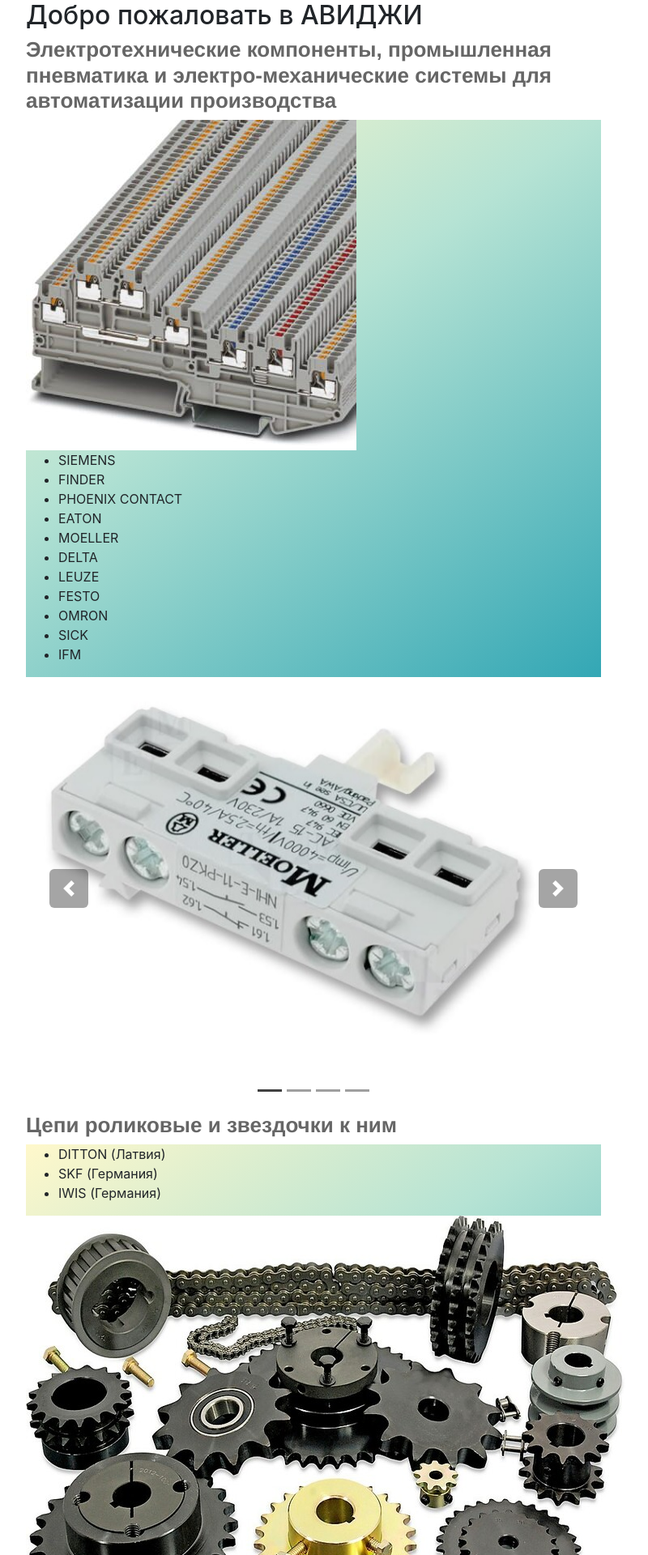
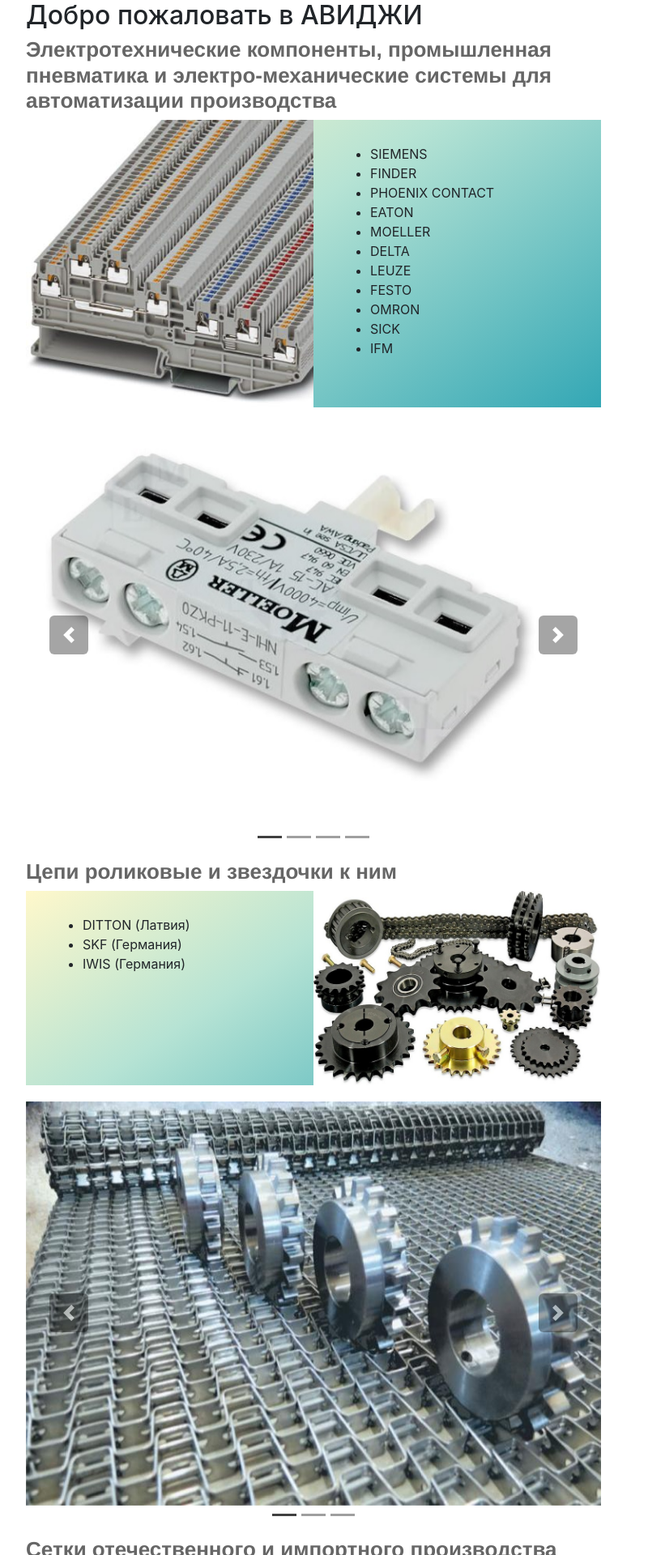
Before and after one commit to ondrosru/Practice-site, a PHP site: page / in a window 1280 px wide. Shown: the top 1920 px of the page at 81% size, without its empty margins (253-1053 px from the left). Run offline with PHP 8.4, Linux system fonts and the light colour scheme.

Commit message:
изменение padding и выравниевание по центру

```diff
--- a/app/pages/production/production.php
+++ b/app/pages/production/production.php
@@ -3,10 +3,8 @@
 </header>
 <h3>Электротехнические компоненты, промышленная пневматика и электро-механические системы для автоматизации производства</h3>
 <div class="gradient_style">
-    <div class="img_block">
-        <img src="../../public/images/back_1.jpg">
-    </div>
-    <div>
+    <img class="left_block img_gradient" src="../../public/images/back_1.jpg">
+    <div class="list_gradient right_block">
 	   <ul>
 		<li>SIEMENS</li>
 		<li>FINDER</li>
@@ -58,18 +56,15 @@
 </div>
 
 <h3>Цепи роликовые и звездочки к ним</h3>
-
 <div class="gradient_style">
-    <div>
+    <div class="left_block list_gradient">
 	   <ul>
 		<li>DITTON (Латвия)</li>
 		<li>SKF (Германия)</li>
 		<li>IWIS (Германия)</li>
 	   </ul>
     </div>
-    <div class="img_block">
-        <img src="../../public/images/back_2.jpg">
-    </div>
+    <img class="right_block img_gradient" src="../../public/images/back_2.jpg">
 </div>
 <div id="carousel2" class="carousel slide" data-ride="carousel">
     <div class="carousel-inner">
@@ -104,15 +99,13 @@
 
 <h3>Сетки отечественного и импортного производства</h3>
 <div class="gradient_style">
-    <div class="img_block">
-        <img src="../../public/images/back_3.jpg">
-    </div>
-    <div>
-	<ul>
+    <img class="left_block img_gradient" src="../../public/images/back_3.jpg">
+    <div class="right_block list_gradient">
+	   <ul>
 		<li>Транспортные</li>
 		<li>Глазированные</li>
-	</ul>
-	<p>Комплектующие к ним</p>
+	   </ul>
+	   <p>Комплектующие к ним</p>
     </div>
 </div>
 <div id="carousel3" class="carousel slide" data-ride="carousel">
@@ -148,14 +141,12 @@
 
 <h3>Вакуумные присоски</h3>
 <div class="gradient_style">
-    <div>
+    <div class="left_block list_gradient">
 	<ul>
 		<li>FIPA</li>
 	</ul>
     </div>
-    <div class="img_block">
-        <img src="../../public/images/back_4.jpg">
-    </div>
+    <img class="right_block img_gradient" src="../../public/images/back_4.jpg">
 </div>
 <div id="carousel4" class="carousel slide" data-ride="carousel">
     <div class="carousel-inner">
--- a/public/css/styles.css
+++ b/public/css/styles.css
@@ -5,17 +5,28 @@
     background-color: rgba(0, 0, 0, 0.7);
 }
 
-
 .gradient_style {
-    display: grid;
+    display: flex;
+    margin-bottom: 20px;
     background: rgb(255,248,203);
     background: linear-gradient(146deg, rgba(255,248,203,1) 0%, rgba(182,227,212,1) 41%, rgba(51,167,181,1) 100%);
 }
 
-.img_block {
-    display:block;
-    grid-column: 1;
-    box-sizing:border-box;
+.left_block {
+    flex: 1;
+}
+
+.right_block {
+    flex: 1;
+}
+
+.img_gradient {
+    height: auto;
+    width: 50%
+}
+
+.list_gradient {
+    padding: 30px 30px 0 30px;
 }
 
 h3 {
```
